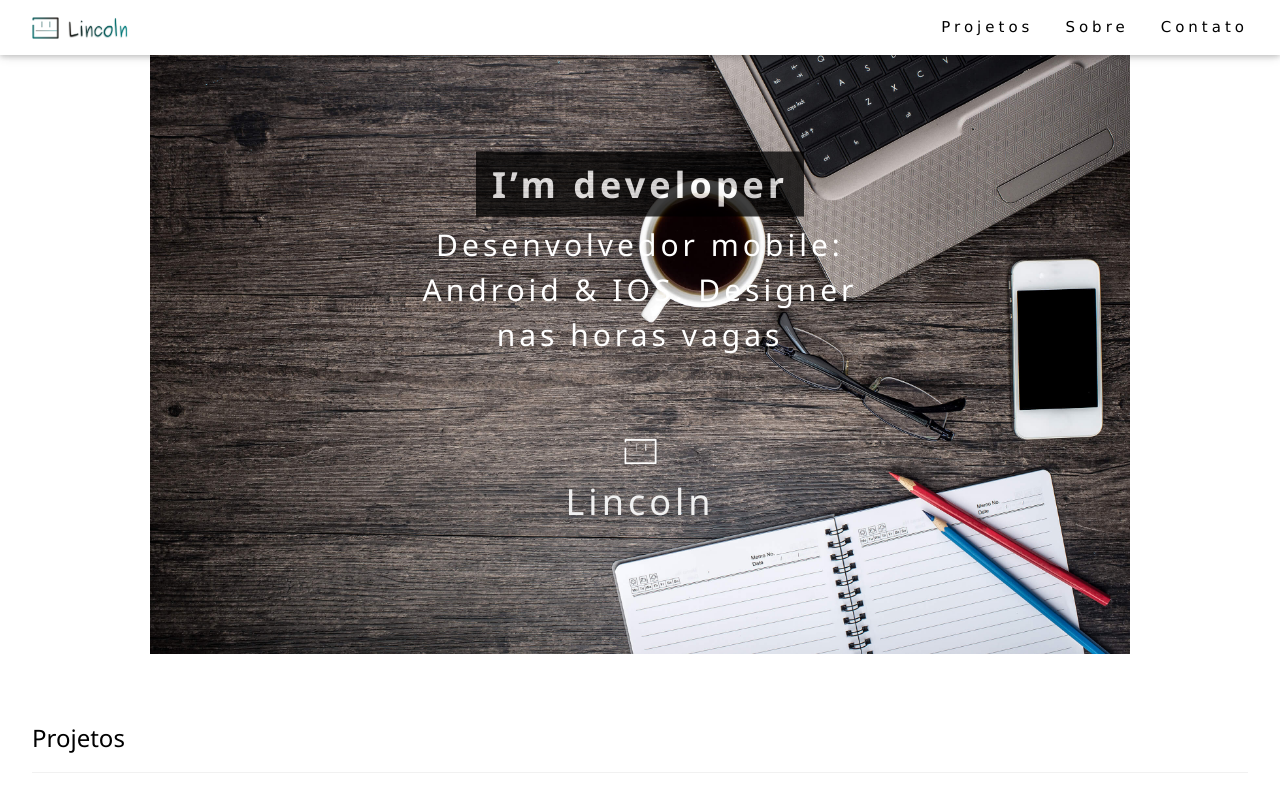
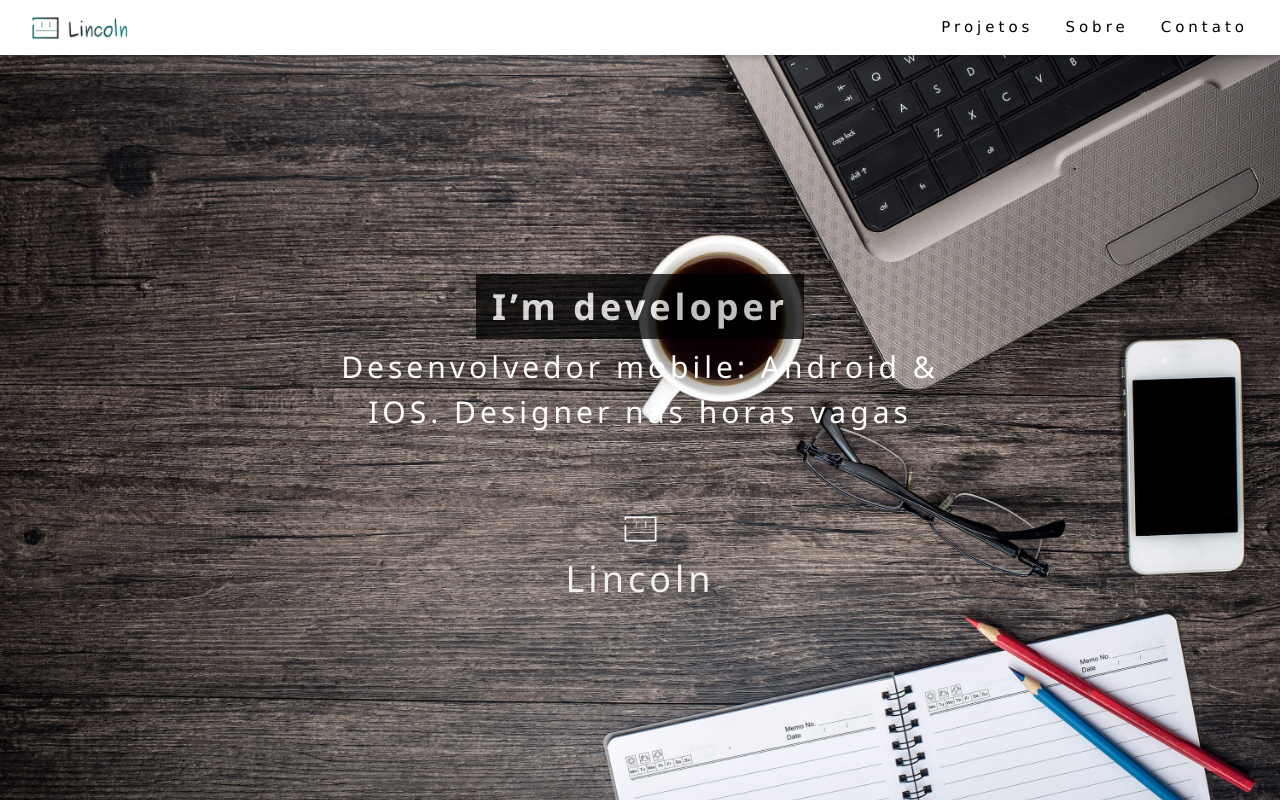
Before and after one commit to ant-lincoln/lincolnsk.github.io, a plain HTML site: page index.html in a window 1280 px wide. Shown: the top 800 px of the page. Drawn offline with nearby package versions, Linux system fonts and the light colour scheme.

Commit message:
Update index.html

```diff
--- a/index.html
+++ b/index.html
@@ -23,8 +23,8 @@
 </div>
 
 <!-- Header -->
-<header class="w3-display-container w3-content w3-wide" style="100%;" id="home">
-  <img class="w3-image" src="images/banner.jpg" alt="Architecture" width="100%" height="800" allowfullscreen>
+<header class="w3-display-container w3-content w3-wide" style="max-width:1500px;" id="home">
+  <img class="w3-image" src="images/banner.jpg" alt="Architecture" width="1500" height="800" allowfullscreen>
   <div class="w3-display-middle w3-margin-top w3-center">
     <h1 class="w3-xxlarge w3-text-white"> <span class="w3-padding w3-black w3-opacity-min">
         <b>I’m developer</b></span>
```
